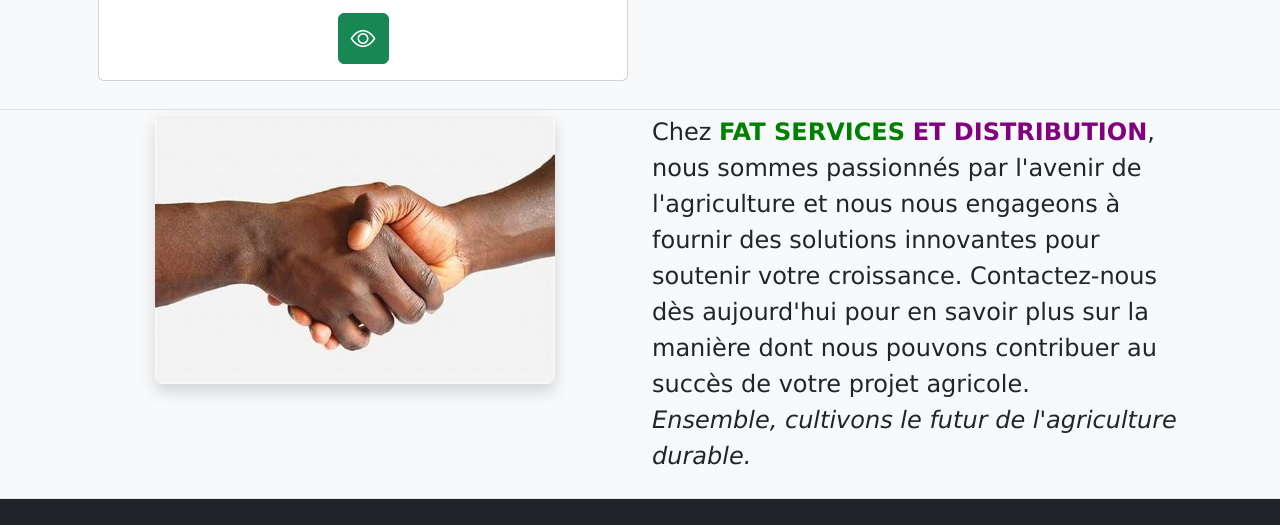
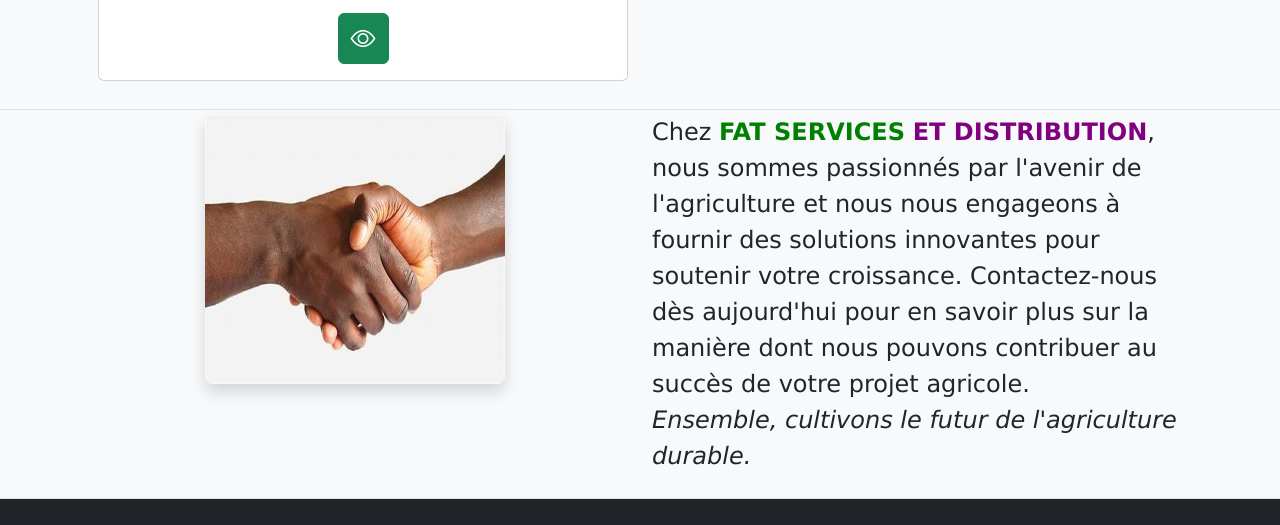
Before and after one commit to Bambaou/Fat-service, a plain HTML site: page index.html in a window 1280 px wide. Shown: the part 2902-3427 px from the top of the page. Drawn offline with nearby package versions, Linux system fonts and the light colour scheme.

Commit message:
Update index.html

```diff
--- a/index.html
+++ b/index.html
@@ -446,7 +446,7 @@
 		<div class="container">
 			<div class="row">
 				<div class="col-12 col-sm-6 col-md-10 col-lg-6">
-					<img src="image/approch1.jpg" alt="no-image" title="" class="rounded-3 mx-auto d-block shadow" style="width: 400px; height: 270px;" id="img-approch">
+					<img src="image/approch1.jpg" alt="no-image" title="" class="rounded-3 mx-auto d-block shadow" style="width: 300px; height: 270px;" id="img-approch">
 				</div>
 				<div class="col-12 col-sm-6 col-md-10 col-lg-6">
 					<!--<h2 class="fw-bold">Notre approche</h2>-->
```
